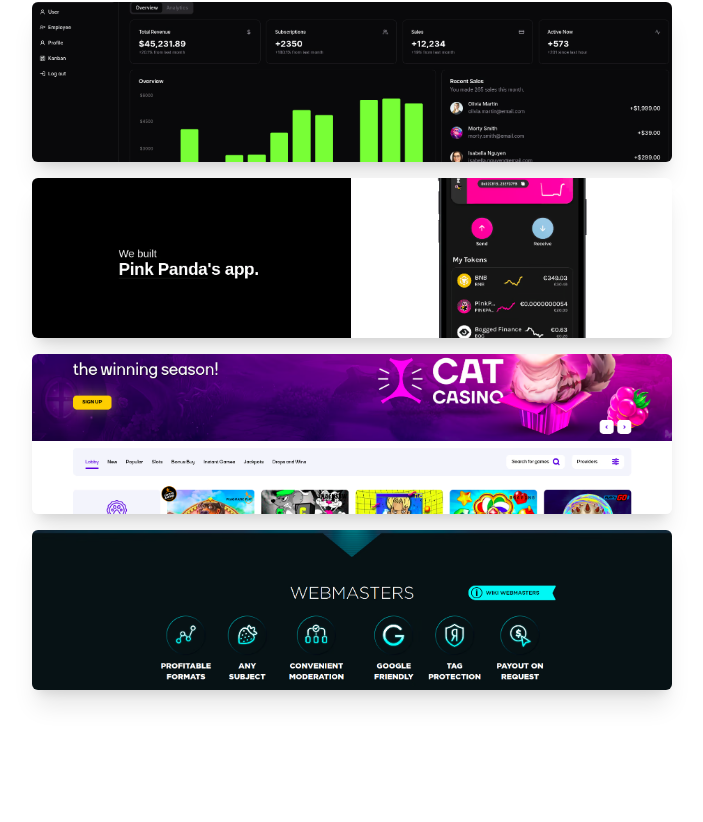
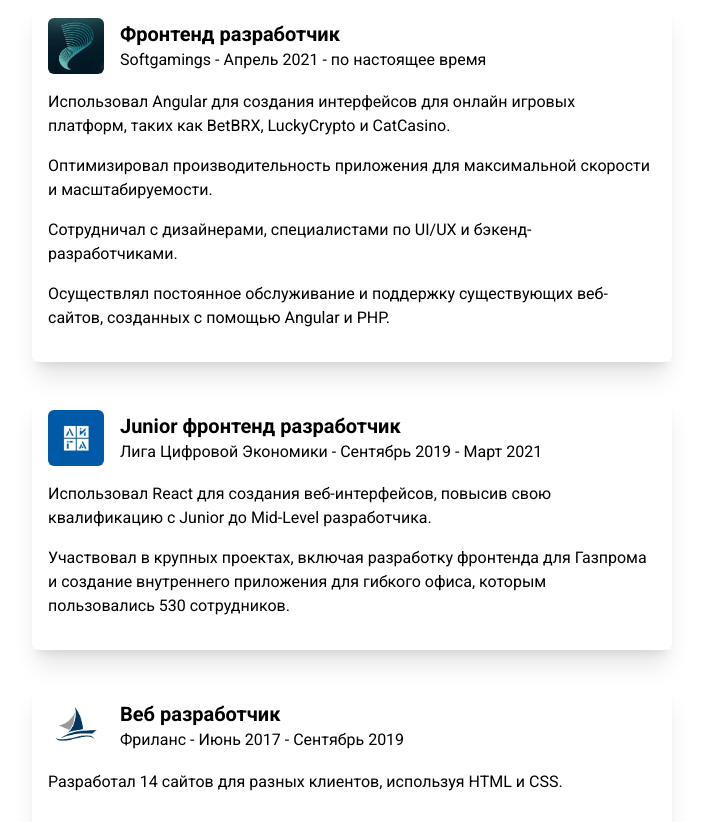
Before and after one commit to Ivang71/portfolio, a Next.js app: page /portfolio/ru in a window 1280 px wide. Shown: the part 378-1200 px from the top of the page, without its empty margins (288-991 px from the left). Built offline with nearby package versions, Linux system fonts and the light colour scheme.

Commit message:
add experience to translated version

```diff
--- a/app/ru/page.tsx
+++ b/app/ru/page.tsx
@@ -8,6 +8,56 @@
             <div className='mb-14'>
                 <div>Я веб-разработчик, которого вдохновляет создание интересных и удобных веб-приложений. Использую свои знания HTML, CSS, JavaScript, React и Next.js для разработки высококачественных и масштабируемых решений. Сотрудничество и постоянное обучение – основа моего подхода, благодаря которому я всегда иду в ногу с динамично развивающимся миром айти.</div>
             </div>
+
+            <span className='text-xl font-bold'>Опыт работы</span>
+
+            <div className={`${styles.boxShadow} mt-4 mb-8 rounded-md p-4`}>
+                <div className='flex items-center mb-4'>
+                    <Image src='/portfolio/logos/softgamings_logo.webp' alt='Softgamings logo' width={200} height={200} className='w-14 h-14 mr-4 rounded-md' />
+                    <div className='flex flex-col'>
+                        <span className='text-xl font-bold'>Фронтенд разработчик</span>
+                        <div>Softgamings - Апрель 2021 - по настоящее время</div>
+                    </div>
+                </div>
+                <div>
+                    <p className="mb-4">Использовал Angular для создания интерфейсов для онлайн игровых платформ, таких как BetBRX, LuckyCrypto и CatCasino.</p>
+                    <p className="mb-4">Оптимизировал производительность приложения для максимальной скорости и масштабируемости.</p>
+                    <p className="mb-4">Сотрудничал с дизайнерами, специалистами по UI/UX и бэкенд-разработчиками.</p>
+                    <p className="mb-4">Осуществлял постоянное обслуживание и поддержку существующих веб-сайтов, созданных с помощью Angular и PHP.</p>
+                </div>
+            </div>
+
+            <div className={`${styles.boxShadow} mb-8 rounded-md p-4`}>
+                <div className='flex items-center mb-4'>
+                    <Image src='/portfolio/logos/digitalleague_logo.webp' alt='Digital League logo' width={200} height={200} className='w-14 h-14 mr-4 rounded-md' />
+                    <div className='flex flex-col'>
+                        <span className='text-xl font-bold'>Junior фронтенд разработчик</span>
+                        <div>Лига Цифровой Экономики - Сентябрь 2019 - Март 2021</div>
+                    </div>
+                </div>
+                <div>
+                    <p className="mb-4">Использовал React для создания веб-интерфейсов, повысив свою квалификацию с Junior до Mid-Level разработчика.</p>
+                    <p className="mb-4">Участвовал в крупных проектах, включая разработку фронтенда для Газпрома и создание внутреннего приложения для гибкого офиса, которым пользовались 530 сотрудников.</p>
+                </div>
+            </div>
+
+            <div className={`${styles.boxShadow} mb-14 rounded-md p-4`}>
+                <div className='flex items-center mb-4'>
+                    <Image src='/portfolio/logos/ship.webp' alt='Digital League logo' width={200} height={200} className='w-14 h-14 mr-4 rounded-md' />
+                    <div className='flex flex-col'>
+                        <span className='text-xl font-bold'>Веб разработчик</span>
+                        <div>Фриланс - Июнь 2017 - Сентябрь 2019</div>
+                    </div>
+                </div>
+                <div>
+                    <p className="mb-4">Разработал 14 сайтов для разных клиентов, используя HTML и CSS.</p>
+                </div>
+            </div>
+
+            {/* <div className='education mt-8'>
+                <span className='text-xl font-bold'>Education</span>
+                <div className='mt-2'>Voronezh State University - Applied mathematics and computer science, Computer Software Engineering</div>
+            </div> */}
 
             <div className='mb-16 flex flex-col space-y-4'>
                 <span className='text-xl font-bold'>Некоторые из моих проектов</span>
@@ -72,56 +122,6 @@
                     </a>
                 </div>
             </div>
-
-            {/* <span className='text-xl font-bold'>Work history</span>
-
-            <div className={`${styles.boxShadow} mt-4 mb-8 rounded-md p-4`}>
-                <div className='flex items-center mb-4'>
-                    <Image src='/portfolio/logos/softgamings_logo.webp' alt='Softgamings logo' width={200} height={200} className='w-14 h-14 mr-4 rounded-md' />
-                    <div className='flex flex-col'>
-                        <span className='text-xl font-bold'>Frontend Developer</span>
-                        <div>Softgamings - April 2021 - Present</div>
-                    </div>
-                </div>
-                <div>
-                    <p className='mb-4'>Leveraged Angular to create engaging and user-friendly interfaces for multiple online gaming platforms, including BetBRX, LuckyCrypto, and CatCasino. Increased user engagement and streamlined user experience, contributing to a 20% reduction in bounce rate.</p>
-                    <p className='mb-4'>Optimized application performance for maximum speed and scalability.</p>
-                    <p className='mb-4'>Collaborated effectively with designers, UI/UX specialists, and backend developers to deliver a seamless user experience.</p>
-                    <p className='mb-4'>Provided ongoing maintenance and support for existing websites built with Angular and PHP.</p>
-                </div>
-            </div>
-
-            <div className={`${styles.boxShadow} mb-8 rounded-md p-4`}>
-                <div className='flex items-center mb-4'>
-                    <Image src='/portfolio/logos/digitalleague_logo.webp' alt='Digital League logo' width={200} height={200} className='w-14 h-14 mr-4 rounded-md' />
-                    <div className='flex flex-col'>
-                        <span className='text-xl font-bold'>Junior Frontend Developer</span>
-                        <div>Digital League - September 2019 - March 2021</div>
-                    </div>
-                </div>
-                <div>
-                    <p className='mb-4'>Applied React to build user-friendly web experiences, progressing from Junior to Mid-Level Developer.</p>
-                    <p className='mb-4'>Contributed to high-profile projects, including building the frontend for Gazprom, and creating an internal flex office app used by 530 employees.</p>
-                </div>
-            </div>
-
-            <div className={`${styles.boxShadow} mb-14 rounded-md p-4`}>
-                <div className='flex items-center mb-4'>
-                    <Image src='/portfolio/logos/ship.webp' alt='Digital League logo' width={200} height={200} className='w-14 h-14 mr-4 rounded-md' />
-                    <div className='flex flex-col'>
-                        <span className='text-xl font-bold'>Web Developer</span>
-                        <div>Freelance - June 2017 - September 2019</div>
-                    </div>
-                </div>
-                <div>
-                    <p className='mb-4'>Successfully built and launched 14 dynamic websites for various clients as a solo developer, utilizing HTML and CSS to deliver engaging user experiences.</p>
-                </div>
-            </div>
-
-            <div className='education mt-8'>
-                <span className='text-xl font-bold'>Education</span>
-                <div className='mt-2'>Voronezh State University - Applied mathematics and computer science, Computer Software Engineering</div>
-            </div> */}
 
             <section className='body-font'>
                 <div className='container px-5 py-24 mx-auto'>
```
